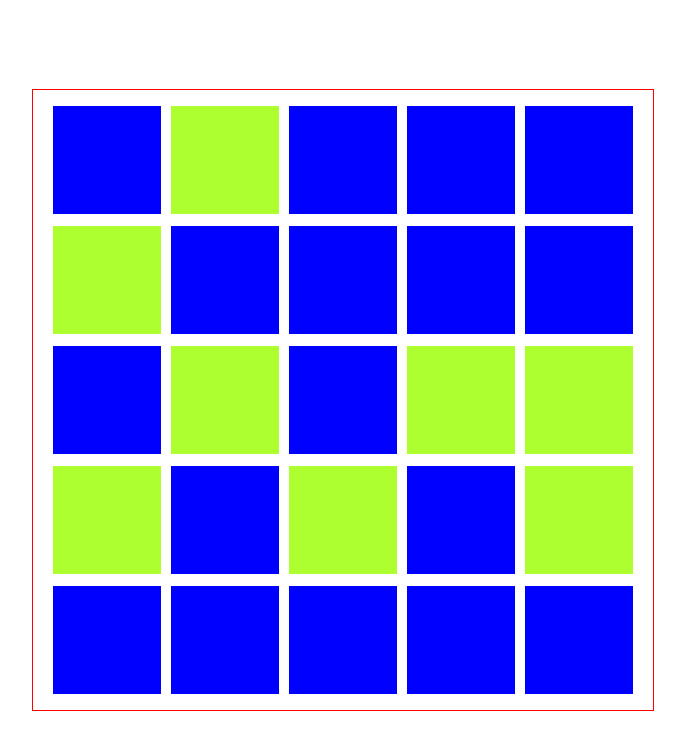
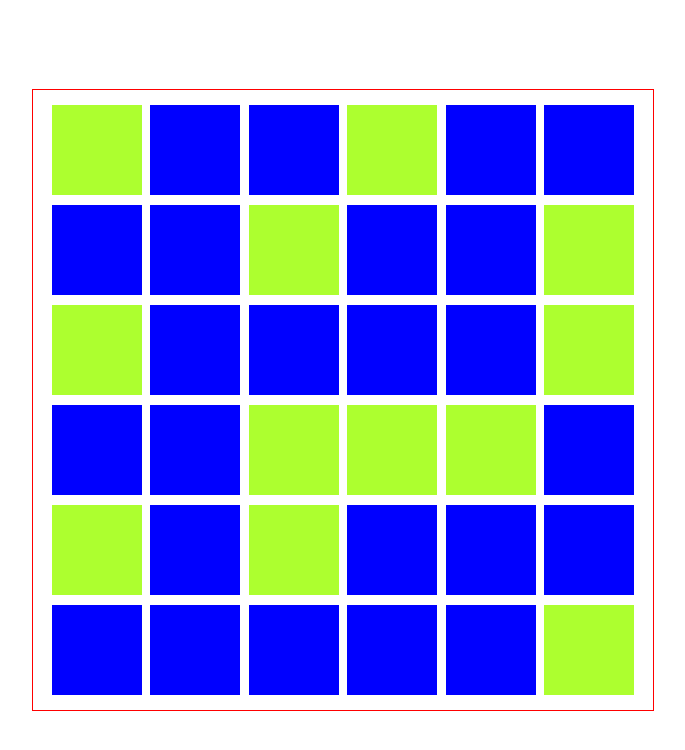
Before and after one commit to KyleCardwell/speed-click-fe, a React (Vite) app: page / in a window 1280 px wide. Shown: the top 750 px of the page, without its empty margins (297-982 px from the left). Built offline with nearby package versions, Linux system fonts and the light colour scheme.

Commit message:
blue boxes call alert

```diff
--- a/src/App.css
+++ b/src/App.css
@@ -25,8 +25,8 @@
 }
 
 .SpeedBox {
-  width: 18%;
-  height: 18%;
+  width: 15%;
+  height: 15%;
   background-color: blue;
 }
 
--- a/src/App.tsx
+++ b/src/App.tsx
@@ -1,107 +1,86 @@
-import { useEffect, useState } from "react";
+import { useEffect, useState, MouseEvent, EventHandler } from "react";
 import reactLogo from "./assets/react.svg";
 import "./App.css";
 import SpeedBox from "./components/SpeedBox";
 
 interface gameBox {
-  clickToWin: boolean
+	clickToWin: boolean;
 }
 
-const boxes: gameBox[] = [
-	{ clickToWin: false },
-	{ clickToWin: false },
-	{ clickToWin: false },
-	{ clickToWin: false },
-	{ clickToWin: false },
-	{ clickToWin: false },
-	{ clickToWin: false },
-	{ clickToWin: false },
-	{ clickToWin: false },
-	{ clickToWin: false },
-	{ clickToWin: false },
-	{ clickToWin: false },
-	{ clickToWin: false },
-	{ clickToWin: false },
-	{ clickToWin: false },
-	{ clickToWin: false },
-	{ clickToWin: false },
-	{ clickToWin: false },
-	{ clickToWin: false },
-	{ clickToWin: false },
-	{ clickToWin: false },
-	{ clickToWin: false },
-	{ clickToWin: false },
-	{ clickToWin: false },
-	{ clickToWin: false },
-];
-
-
-
 const createBoxes = (quantity: number): gameBox[] => {
-  const boxes: gameBox[] = []
+	const boxes: gameBox[] = [];
 
 	for (let i = 0; i < quantity ** 2; i++) {
-    boxes.push({clickToWin: false})
+		boxes.push({ clickToWin: false });
 	}
-  return boxes
-}
+	return boxes;
+};
 
 function App() {
+	const boxQuantity: number = 6;
 
-  const boxQuantity: number = 5
-
-	const [speedBoxes, setSpeedBoxes] = useState<gameBox[]>(createBoxes(boxQuantity));
-  const [checkedBoxes, setCheckedBoxes] = useState<Set<number>>()
+	const [speedBoxes, setSpeedBoxes] = useState<gameBox[]>(
+		createBoxes(boxQuantity)
+	);
+	const [checkedBoxes, setCheckedBoxes] = useState<Set<number>>();
 
 	const generateRandom = () => {
+		const randomList = new Set<number>();
 
-    const randomList = new Set<number>()
-
-    while (randomList.size < 8) {
-      const num: number = Math.floor(25 * Math.random())
-      randomList.add(num)
+		while (randomList.size < 12) {
+			const num: number = Math.floor(boxQuantity ** 2 * Math.random());
+			randomList.add(num);
 		}
-    return randomList
-  }
+		return randomList;
+	};
 
 	useEffect(() => {
-    setCheckedBoxes(generateRandom())
-
-  }, [])
+		setCheckedBoxes(generateRandom());
+	}, []);
 
 	useEffect(() => {
-    setSpeedBoxes(speedBoxes.map(function(speedBox: gameBox, index: number): gameBox {
+		setSpeedBoxes(
+			speedBoxes.map(function (speedBox: gameBox, index: number): gameBox {
 				if (checkedBoxes?.has(index)) {
-        speedBox.clickToWin = true
+					speedBox.clickToWin = true;
 				}
-      return speedBox
-    }))
-  }, [checkedBoxes])
+				return speedBox;
+			})
+		);
+	}, [checkedBoxes]);
 
 	useEffect(() => {
-    if (speedBoxes.every(function(speedBox: gameBox): boolean {
+		if (
+			speedBoxes.every(function (speedBox: gameBox): boolean {
 				if (!speedBox.clickToWin) {
-        return true
+					return true;
 				}
-      return false
-    }) ) {
+				return false;
+			})
+		) {
 			const timer = setTimeout(() => {
+				setCheckedBoxes(generateRandom());
+			}, 150);
+			return () => clearTimeout(timer);
+		}
+	}, [speedBoxes]);
 
-        setCheckedBoxes(generateRandom())
-      }, 150)
-      return () => clearTimeout(timer)
+	const handleClick = (e: MouseEvent, num: number) => {
+		if (checkedBoxes?.has(num)) {
+			setSpeedBoxes(
+				speedBoxes.map(function (speedBox: gameBox, index: number): gameBox {
+					if (num === index) {
+						speedBox.clickToWin = !speedBox.clickToWin;
+						checkedBoxes.delete(num);
 					}
-  }, [speedBoxes])
-
-  const handleClick = (num: number) => {
-    setSpeedBoxes(speedBoxes.map(function(speedBox: gameBox, index: number): gameBox {
-      if (num === index) {
-        speedBox.clickToWin = !speedBox.clickToWin
+					return speedBox;
+				})
+			);
+		} else {
+			alert("oops, don't click the blues");
+			return;
 		}
-      return speedBox
-    }))
-  }
-
+	};
 
 	return (
 		<div className="App">
--- a/src/components/SpeedBox.tsx
+++ b/src/components/SpeedBox.tsx
@@ -1,4 +1,4 @@
-import React, { useEffect } from 'react';
+import React, { useEffect, MouseEvent } from 'react';
 
 function SpeedBox(props: any) {
 
@@ -7,8 +7,8 @@ function SpeedBox(props: any) {
   },[])
 
 
-  const handleClick = () => {
-    props.toggleBox(props.num)
+  const handleClick = (e: MouseEvent) => {
+    props.toggleBox(e, props.num)
     // console.log('clicked', props.num)
   }
 
```
Lines whose indentation alone changed are shown as unchanged.
